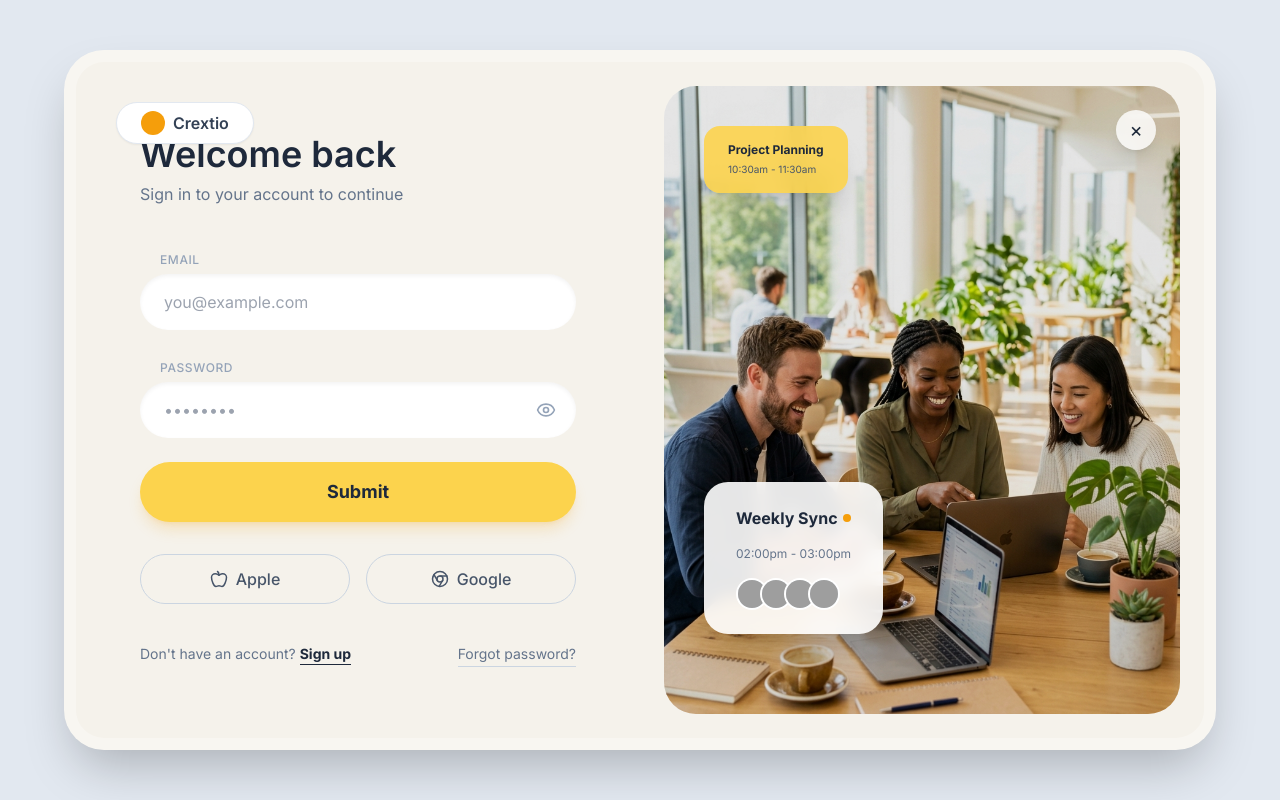
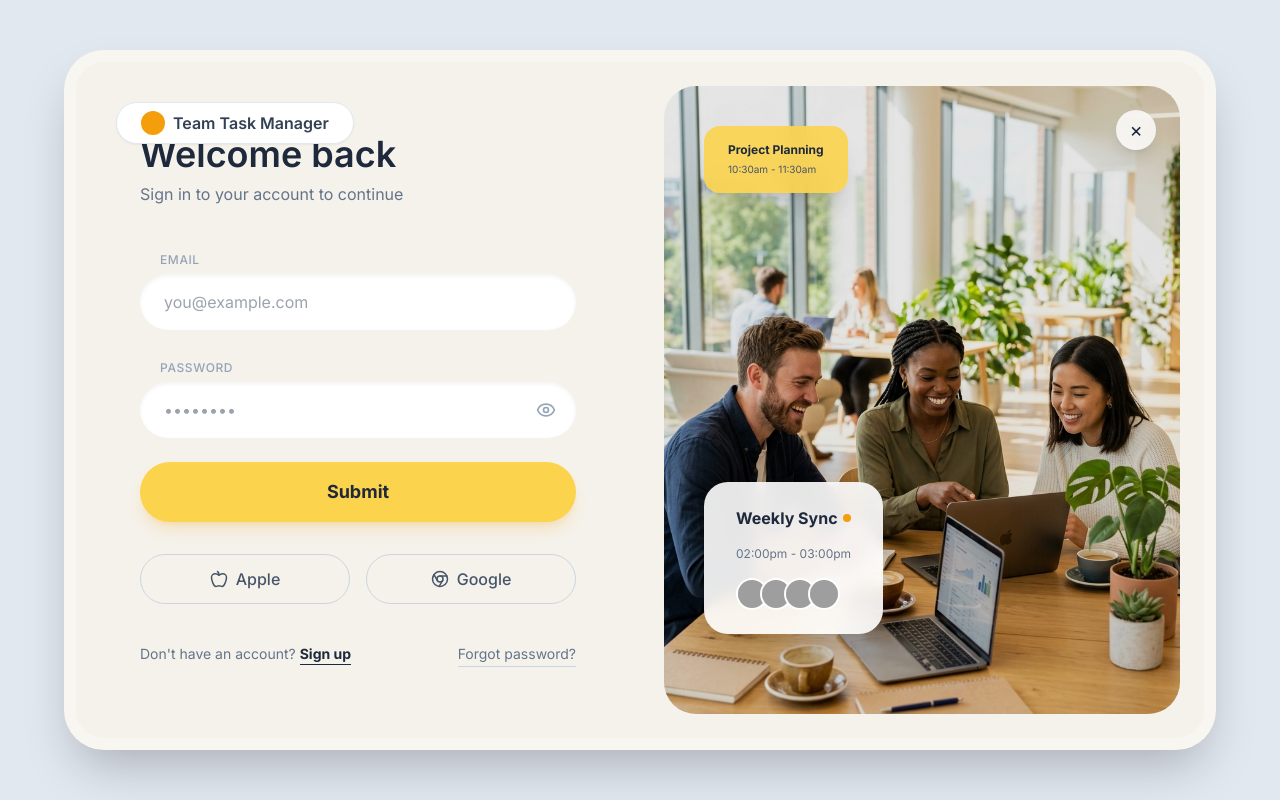
Before and after one commit to starkbbk/Team-Task-Manager, a React (Vite) app in the folder client/: page /login in a window 1280 px wide. Built offline with nearby package versions, Linux system fonts and the light colour scheme; no server answers; grey boxes are pictures that could not be loaded.

Commit message:
style: update brand name to Team Task Manager

```diff
--- a/client/src/pages/Login.jsx
+++ b/client/src/pages/Login.jsx
@@ -37,7 +37,7 @@ const Login = () => {
           <div className="absolute top-10 left-10">
             <div className="px-6 py-2 bg-white rounded-full border border-slate-200 shadow-sm flex items-center gap-2">
               <div className="w-6 h-6 bg-amber-500 rounded-full"></div>
-              <span className="font-semibold text-slate-700">Crextio</span>
+              <span className="font-semibold text-slate-700">Team Task Manager</span>
             </div>
           </div>
 
--- a/client/src/pages/Signup.jsx
+++ b/client/src/pages/Signup.jsx
@@ -43,7 +43,7 @@ const Signup = () => {
           <div className="absolute top-10 left-10">
             <div className="px-6 py-2 bg-white rounded-full border border-slate-200 shadow-sm flex items-center gap-2">
               <div className="w-6 h-6 bg-amber-500 rounded-full"></div>
-              <span className="font-semibold text-slate-700">Crextio</span>
+              <span className="font-semibold text-slate-700">Team Task Manager</span>
             </div>
           </div>
 
```
